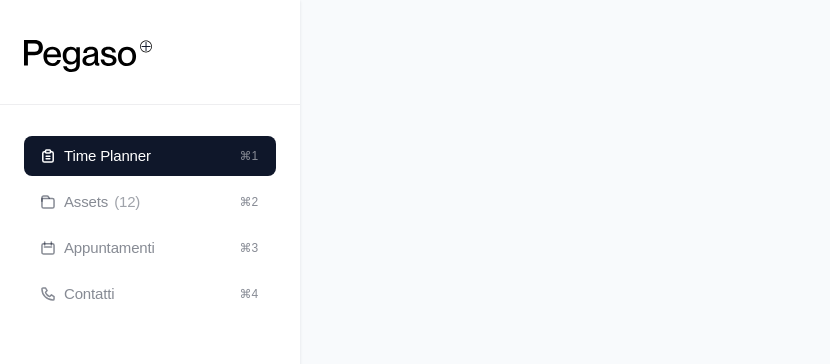
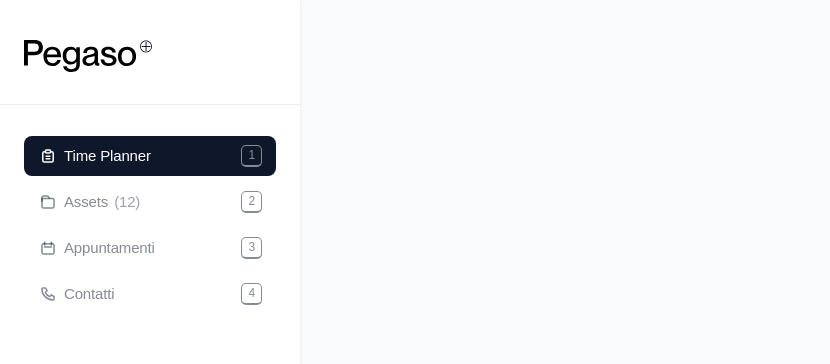
Before and after one commit to addsac/Service-Delivery-Platform, a Next.js app: page / in a window 1280 px wide. Shown: the top 364 px of the page, without its empty margins (0-830 px from the left). Built offline with nearby package versions, Linux system fonts and the light colour scheme; a web font is replaced by a local one.

Commit message:
edited navbar transitions

```diff
--- a/app/globals.css
+++ b/app/globals.css
@@ -22,7 +22,7 @@ input{
 
 /* Button */
 button{
-    @apply active:scale-95 transition duration-200;
+    @apply focus:outline-0 active:scale-95 transition duration-200;
 }
 
 .btn-size-sm{
@@ -46,7 +46,7 @@ button{
 
 /* Button sidebar */
 .sidebar-button-hover-background{
-    @apply absolute inset-0 bg-slate-100;
+    @apply absolute left-6 right-6 h-[40px] rounded-base bg-slate-100;
 }
 .button-sidebar-active > .sidebar-button-hover-background{
     @apply !bg-transparent;
--- a/components/Sidebar.js
+++ b/components/Sidebar.js
@@ -1,7 +1,7 @@
 import { useState } from "react"
 import { menuState } from "@/store/atom/sidebarAtom"
 import { useRecoilValue, useSetRecoilState } from 'recoil'
-import { motion, AnimateSharedLayout, AnimatePresence } from "framer-motion"
+import { motion, AnimateSharedLayout, AnimatePresence, LayoutGroup } from "framer-motion"
 import KeyTag from './ui/KeyTag'
 import IconCartel from '../public/icon/icon-cartel.svg'
 import IconFolder from '../public/icon/icon-folder.svg'
@@ -33,11 +33,10 @@ export default function Sidebar() {
 
             <AnimatePresence>
               <div onMouseLeave={() => setHovered(buttonArray[menu-1])} className='flex flex-col gap-y-[6px]'>
-                <AnimateSharedLayout crossfade>
                 {buttonArray.map((text, index) => (
                   <button
                     key={text}
-                      className={`button-sidebar ${menu == (index+1) ? 'button-sidebar-active' : ''} relative`}
+                    className={`button-sidebar ${menu == (index+1) ? 'button-sidebar-active' : ''}`}
                     onClick={() => setMenu((index+1))}
                     onMouseEnter={() => setHovered(text)}
                   >
@@ -52,7 +51,7 @@ export default function Sidebar() {
                       {text === 'Assets' && <p className='text-base opacity-80'>(12)</p>}
                     </div>
                     <KeyTag
-                        text={`⌘${index + 1}`}
+                      text={`${index + 1}`}
                       color={`${menu == (index+1) ? 'white' : 'slate-900'}`}
                     />
 
@@ -63,13 +62,12 @@ export default function Sidebar() {
                           layoutId='sidebar-button-hover-background'
                           className='sidebar-button-hover-background z-[-1]'
                           initial={false}
-                            transition={{sidebarButtonsTransition}}
+                          transition={sidebarButtonsTransition}
                         />
                       )}
                     </AnimatePresence>
                   </button>
                 ))}
-                </AnimateSharedLayout>
               </div>
             </AnimatePresence>
           </div>
@@ -79,10 +77,36 @@ export default function Sidebar() {
         <div className='border-t border-slate-900 border-opacity-[7%] pt-6'>
           <p className='text-sm text-slate-500 mx-6'> © Sito confidenziale – Tutti i diritti riservati </p>
         </div>
+
+        <KeyEventListener setMenu={setMenu} setHovered={setHovered} buttonArray={buttonArray} />
     </div>
   )
 }
 
+const KeyEventListener = ({ setMenu, setHovered, buttonArray }) => {
+  window.addEventListener('keyup', (e) => {
+    if(e.code == 'Digit1') {
+      setMenu(1)
+      setHovered(buttonArray[0])
+    }
+    if(e.code == 'Digit2') {
+      setMenu(2)
+      setHovered(buttonArray[1])
+    }
+    if(e.code == 'Digit3') {
+      setMenu(3)
+      setHovered(buttonArray[2])
+    }
+    if(e.code == 'Digit4') {
+      setMenu(4)
+      setHovered(buttonArray[3])
+    }
+  })
+  return null
+}
+
 const sidebarButtonsTransition = {
   ease: 'circOut',
+  duration: 0.4,
+  delay: 0.05
 }
--- a/components/ui/KeyTag.js
+++ b/components/ui/KeyTag.js
@@ -2,8 +2,8 @@ function KeyTag({ text = '', color = 'white' }) {
   return (
     <div
         className={`
-            py-0.5 px-1 rounded-sm opacity-50 tracking-wider
-            ${color == 'white' ? 'text-white' : 'text-' + color}
+            py-0.5 px-[6px] rounded-sm opacity-50 tracking-wider
+            ${color == 'white' ? 'text-white border border-b-2 border-white' : 'text-' + color + ' border border-b-2 border-' + color }
         `}
     >
         <p className="text-sm font-medium">
```
Lines whose indentation alone changed are shown as unchanged.
